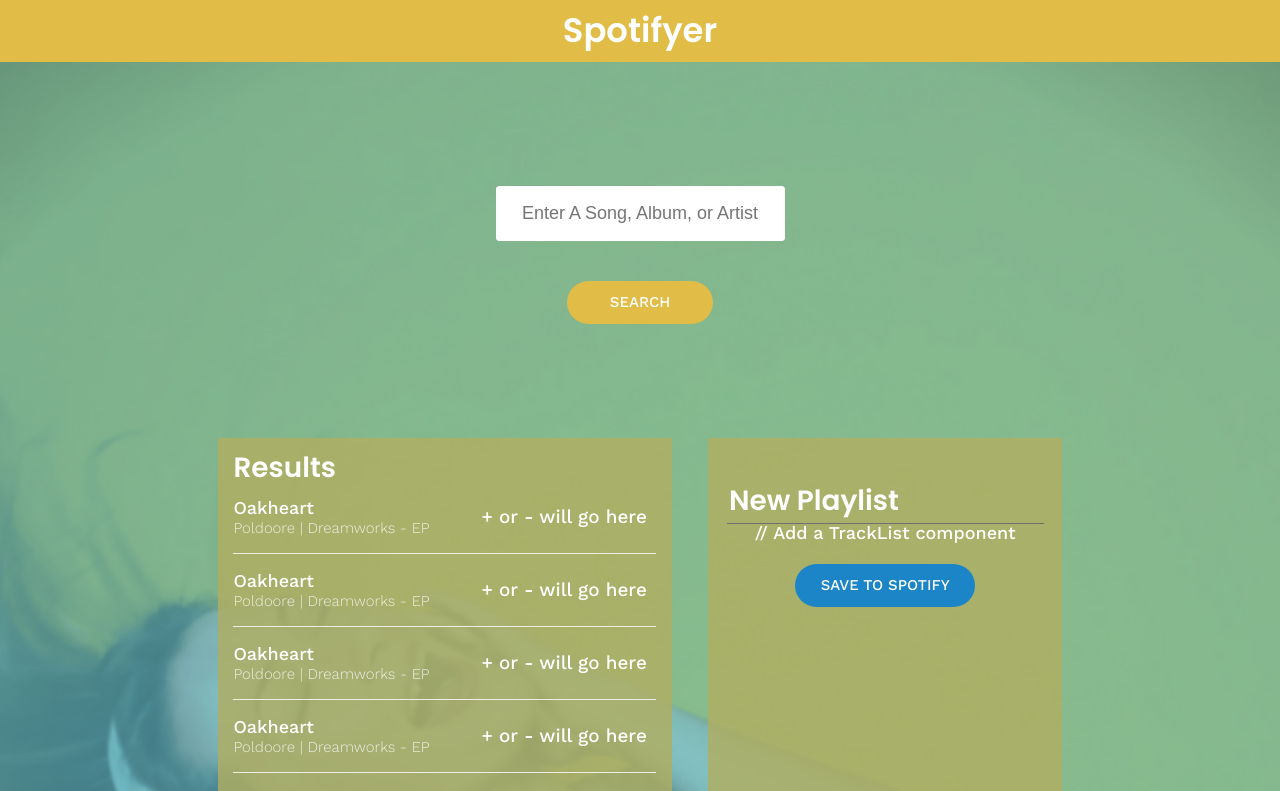
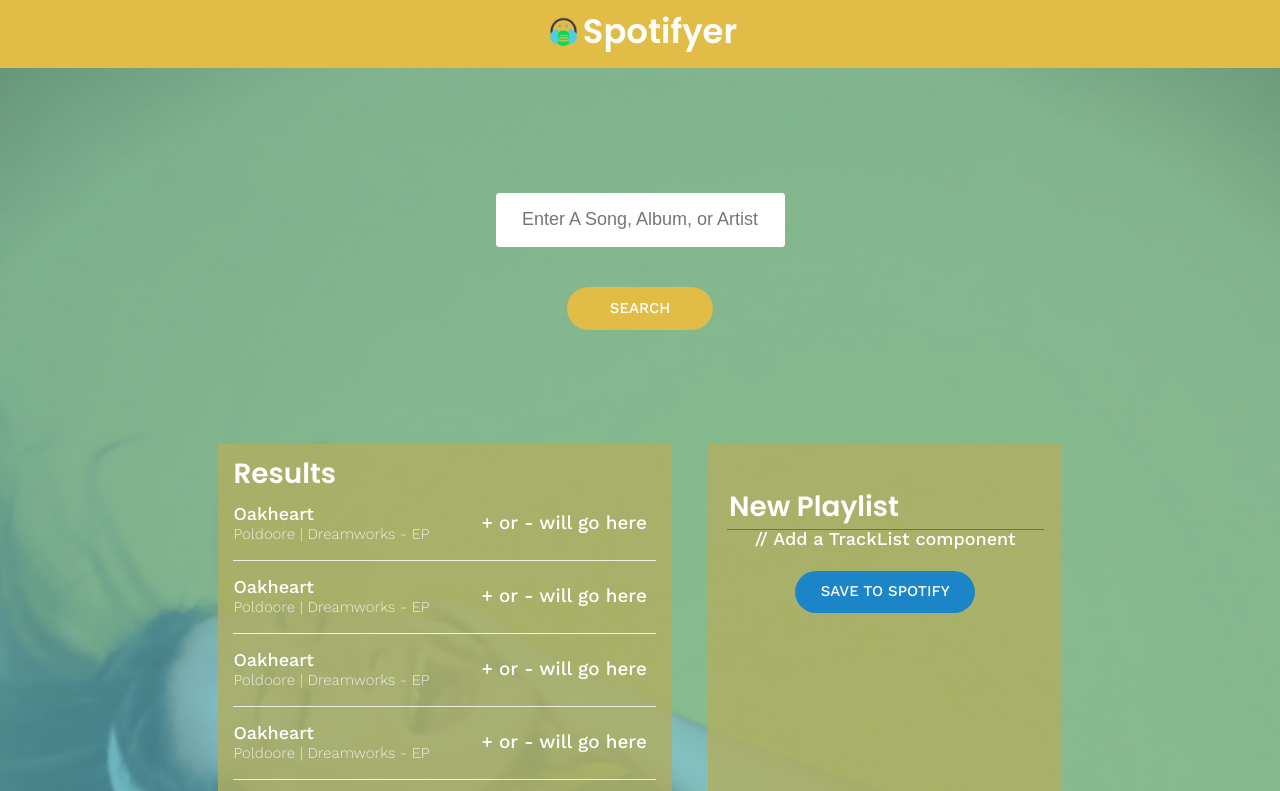
Before and after one commit to mayanovarini/spotifyer, a React (Create React App) app: page / in a window 1280 px wide. Shown: the top 791 px of the page. Built offline with nearby package versions, Linux system fonts and the light colour scheme.

Commit message:
add logo

```diff
--- a/src/Components/App/App.css
+++ b/src/Components/App/App.css
@@ -10,7 +10,6 @@
 
 h1 {
   padding: .77rem 0;
-  background-color: #e1bc47;
   text-align: center;
   font-family: 'Poppins', sans-serif;
   font-size: 1.88rem;
@@ -38,6 +37,18 @@
   color: #fff;
 }
 
+.Head-bar {
+  display: flex;
+  background-color: #e1bc47;
+  justify-content: center;
+  align-items: center;
+}
+
+.Head-bar img {
+  height: 40px;
+  vertical-align: middle;
+}
+
 .App-playlist {
   display: flex;
   justify-content: space-between;
--- a/src/Components/App/App.js
+++ b/src/Components/App/App.js
@@ -30,7 +30,9 @@
 
     return (
       <div>
-        <h1>Spotifyer</h1>
+        <div className="Head-bar">
+          <h1><img id="spotifyer" alt="spotifyer logo" src="/spotifyer.png" />Spotifyer</h1>
+        </div>
           <div className="App">
             <SearchBar />
             <div className="App-playlist">
--- a/src/Components/SearchBar/SearchBar.css
+++ b/src/Components/SearchBar/SearchBar.css
@@ -33,5 +33,5 @@
 }
 
 .SearchBar a:hover {
-  background-color: #e1d763;
+  background-color: rgba(225, 188, 71, 0.69);
 }
```
Lines whose indentation alone changed are shown as unchanged.
